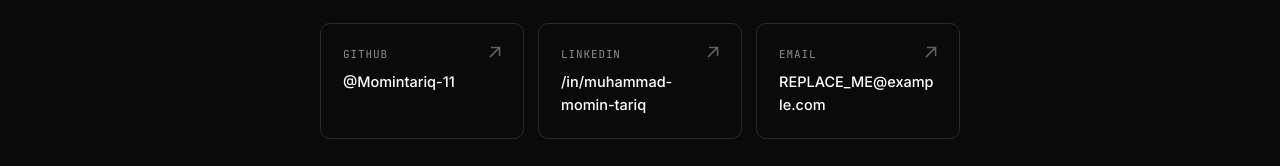
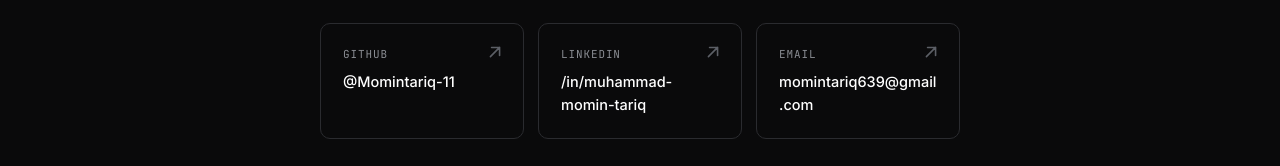
Before and after one commit to Momintariq-11/MUHAMMAD-MOMIN-TARIQ, a React (Vite) app: page / in a window 1280 px wide. Shown: the part 5395-5561 px from the top of the page. Built offline with nearby package versions, Linux system fonts and the light colour scheme.

Commit message:
Update email contact information in data.js

```diff
--- a/src/data.js
+++ b/src/data.js
@@ -33,7 +33,7 @@ export const socials = [
     href: 'https://www.linkedin.com/in/muhammad-momin-tariq-4b1b95369',
     handle: '/in/muhammad-momin-tariq',
   },
-  { label: 'Email', href: 'mailto:REPLACE_ME@example.com', handle: 'REPLACE_ME@example.com' },
+  { label: 'Email', href: 'mailto:momintariq639@gmail.com', handle: 'momintariq639@gmail.com' },
 ]
 
 export const skills = [
```
